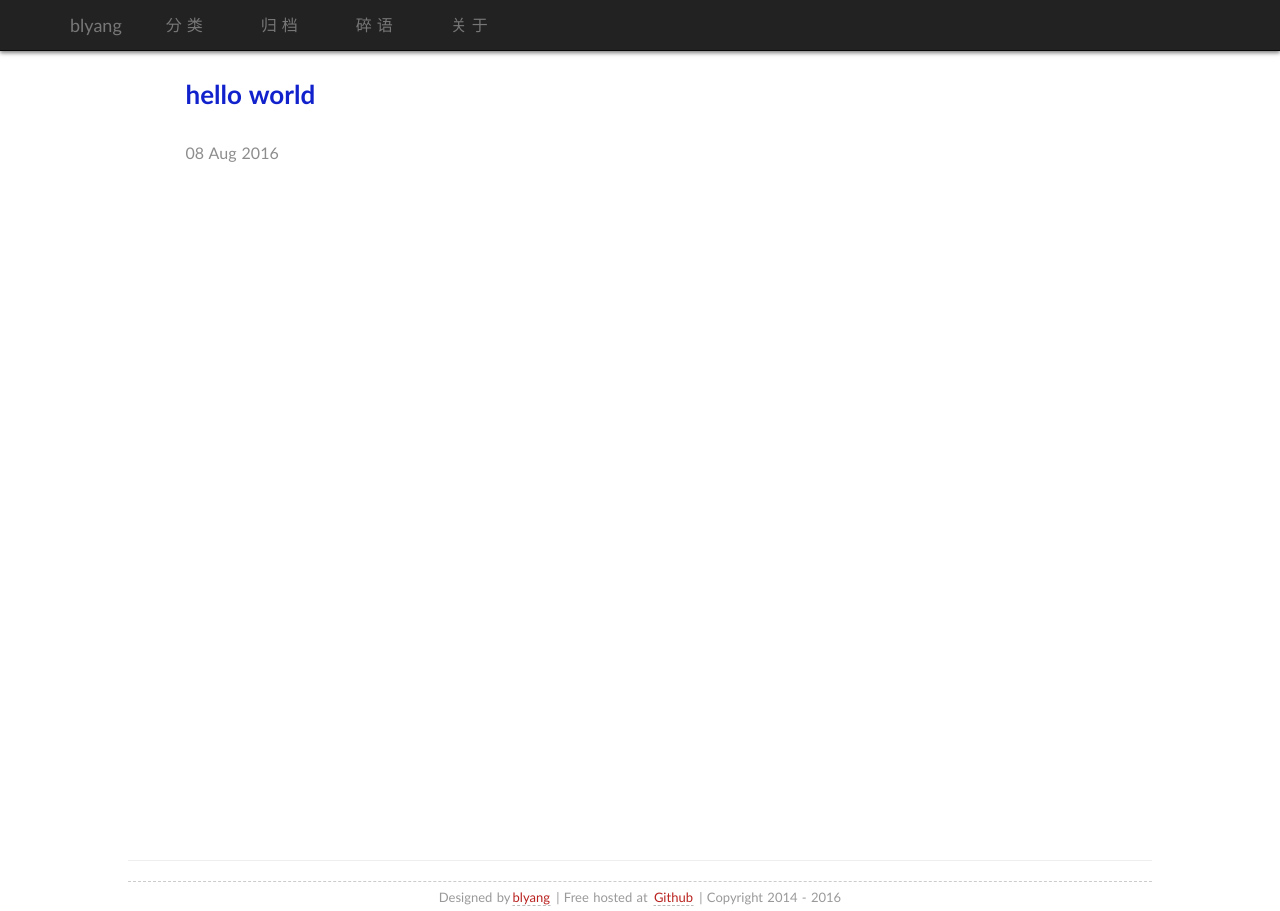
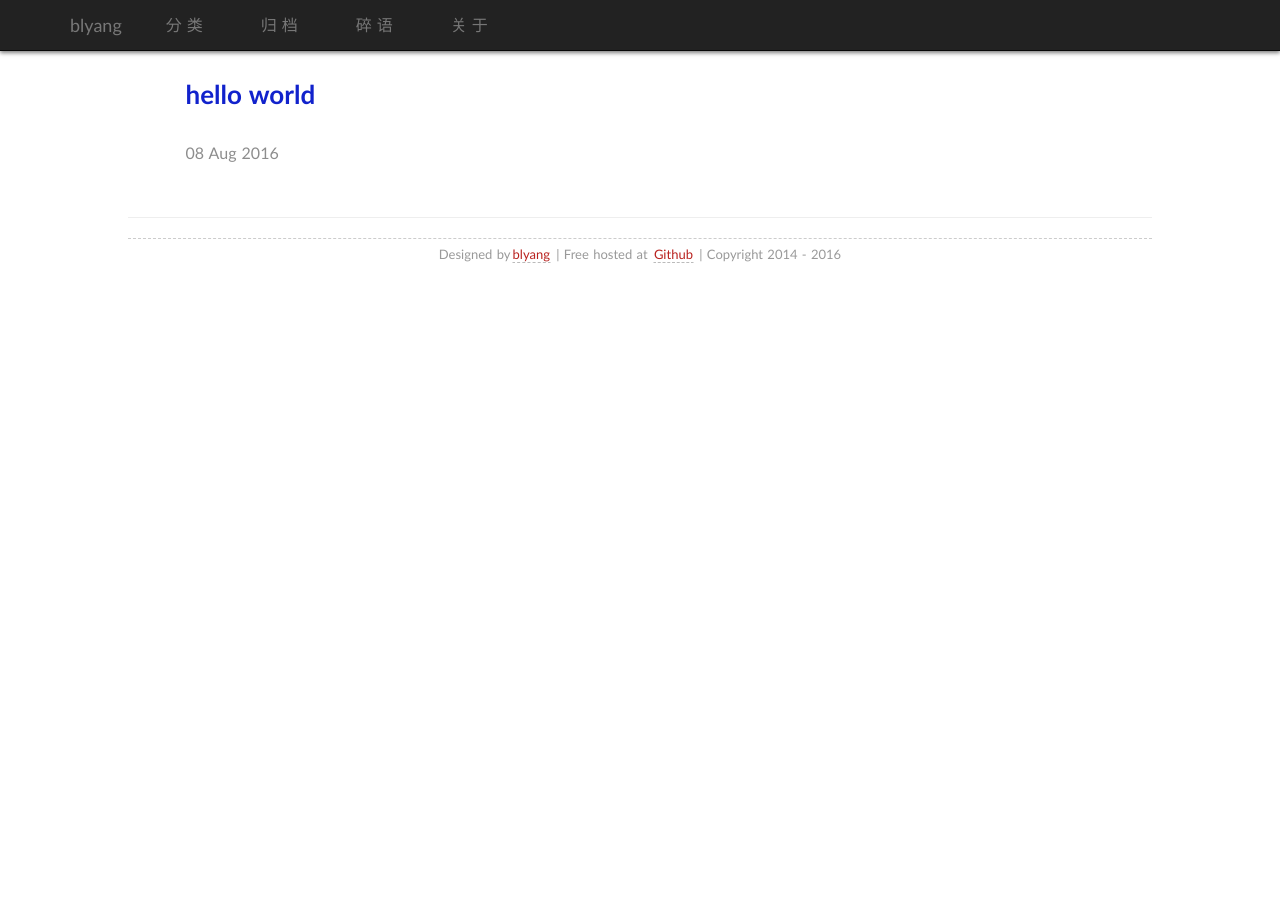
Before and after one commit to BLYang7/blyang7.github.io, a Jekyll site: the page built from index.html, in a window 1280 px wide. Built offline with Jekyll 4.4.1, drawn with Linux system fonts in a browser that asks for light colours; some web fonts are replaced; the list of posts is cut into pages by our own code; comment, search, counter and statistics services are not loaded.

Commit message:
relative

```diff
--- a/_layouts/default.html
+++ b/_layouts/default.html
@@ -81,7 +81,7 @@
     </nav>
 
     <!-- Page Content -->
-    <div class="container" style="padding-bottom: 60px;">
+    <div class="container">
       <div class="row">
 
         <!-- Blog Entries Column -->
@@ -96,10 +96,9 @@
 	        </a>
         </div>
       </div>
-
     </div>
 
-    <div style="bottom: 0; position:absolute; text-align: center; width: 80%; margin-left: 10%; height: 60px;">
+    <div style="bottom: 0; position: relative; text-align: center; width: 80%; margin-left: 10%; height: 60px;">
         <!-- /.row -->
         <hr>
         <!-- Footer -->
```
Lines whose indentation alone changed are shown as unchanged.
